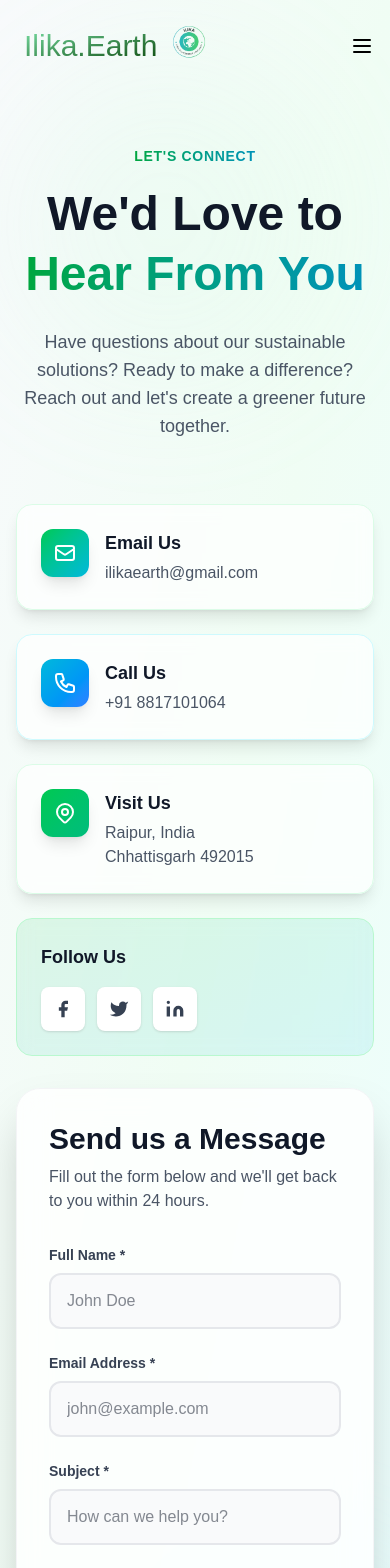
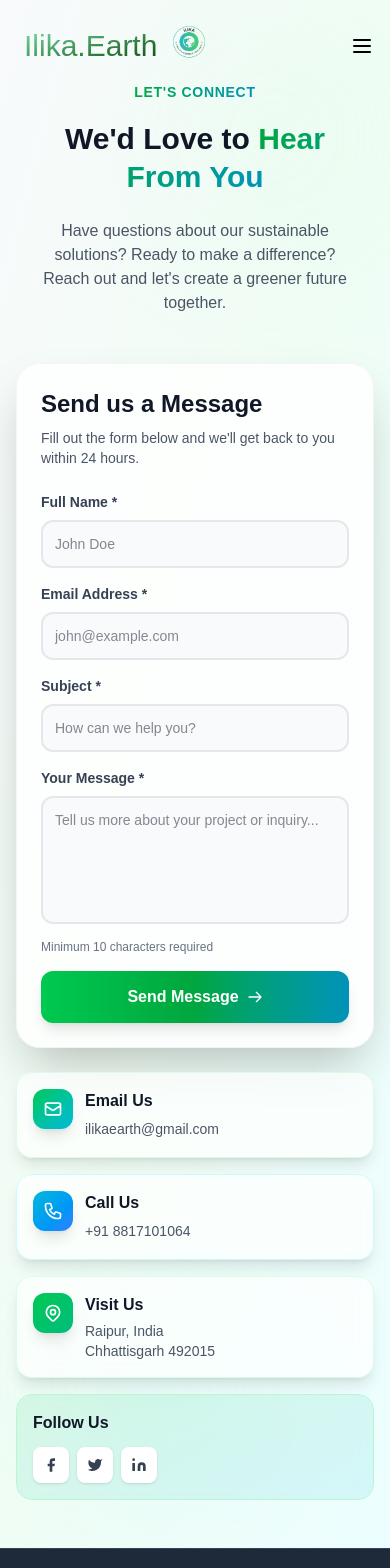
Before and after one commit to JayGupta930/ilika_earth, a Next.js app: page /contact in a window 390 px wide. Shown: the top 1568 px of the page. Built offline with nearby package versions, Linux system fonts and the light colour scheme.

Commit message:
feat: Update Contact Page layout and styling for improved responsiveness and user experience

```diff
--- a/src/app/contact/page.js
+++ b/src/app/contact/page.js
@@ -28,7 +28,7 @@ export default function Contact() {
     <div className="min-h-screen bg-gradient-to-br from-slate-50 via-green-50 to-cyan-50 relative overflow-hidden">
       {/* Animated background elements */}
       <motion.div
-        className="absolute top-20 right-20 w-72 h-72 bg-green-200/30 rounded-full blur-3xl"
+        className="absolute top-10 right-5 sm:top-20 sm:right-20 w-48 h-48 sm:w-72 sm:h-72 bg-green-200/30 rounded-full blur-3xl"
         animate={{
           scale: [1, 1.2, 1],
           opacity: [0.3, 0.5, 0.3],
@@ -40,7 +40,7 @@ export default function Contact() {
         }}
       />
       <motion.div
-        className="absolute bottom-20 left-20 w-96 h-96 bg-cyan-200/30 rounded-full blur-3xl"
+        className="absolute bottom-10 left-5 sm:bottom-20 sm:left-20 w-64 h-64 sm:w-96 sm:h-96 bg-cyan-200/30 rounded-full blur-3xl"
         animate={{
           scale: [1.2, 1, 1.2],
           opacity: [0.5, 0.3, 0.5],
@@ -52,10 +52,10 @@ export default function Contact() {
         }}
       />
 
-      <div className="relative max-w-7xl mx-auto px-4 sm:px-6 lg:px-8 py-20">
+      <div className="relative max-w-7xl mx-auto px-4 sm:px-6 lg:px-8 py-12 sm:py-16 lg:py-20">
         {/* Header Section */}
         <motion.div
-          className="text-center mb-16 mt-16"
+          className="text-center mb-12 sm:mb-16 mt-8 sm:mt-12 lg:mt-16"
           initial={{ opacity: 0, y: -30 }}
           animate={{ opacity: 1, y: 0 }}
           transition={{ duration: 0.8 }}
@@ -71,7 +71,7 @@ export default function Contact() {
             </span>
           </motion.div>
           <motion.h1
-            className="text-5xl md:text-6xl font-bold text-gray-900 mb-6 leading-tight"
+            className="text-3xl sm:text-4xl md:text-5xl lg:text-6xl font-bold text-gray-900 mb-6 leading-tight px-4 sm:px-0"
             initial={{ opacity: 0, y: 20 }}
             animate={{ opacity: 1, y: 0 }}
             transition={{ duration: 0.8, delay: 0.3 }}
@@ -79,7 +79,7 @@ export default function Contact() {
             We'd Love to <span className="bg-gradient-to-r from-green-600 to-cyan-600 text-transparent bg-clip-text">Hear From You</span>
           </motion.h1>
           <motion.p
-            className="text-lg md:text-xl text-gray-600 max-w-2xl mx-auto"
+            className="text-base sm:text-lg md:text-xl text-gray-600 max-w-2xl mx-auto px-4 sm:px-0"
             initial={{ opacity: 0, y: 20 }}
             animate={{ opacity: 1, y: 0 }}
             transition={{ duration: 0.8, delay: 0.5 }}
@@ -88,33 +88,33 @@ export default function Contact() {
           </motion.p>
         </motion.div>
 
-        <div className="grid lg:grid-cols-5 gap-8 items-start">
+        <div className="grid lg:grid-cols-5 gap-6 lg:gap-8 items-start">
           {/* Contact Info Cards - Left Side */}
           <motion.div
-            className="lg:col-span-2 space-y-6"
+            className="lg:col-span-2 space-y-4 sm:space-y-6 order-2 lg:order-1"
             initial={{ opacity: 0, x: -50 }}
             animate={{ opacity: 1, x: 0 }}
             transition={{ duration: 0.8, delay: 0.6 }}
           >
             {/* Email Card */}
             <motion.div
-              className="group bg-white/70 backdrop-blur-sm p-6 rounded-2xl shadow-lg hover:shadow-2xl transition-all duration-300 border border-green-100"
+              className="group bg-white/70 backdrop-blur-sm p-4 sm:p-6 rounded-2xl shadow-lg hover:shadow-2xl transition-all duration-300 border border-green-100"
               whileHover={{ y: -5, scale: 1.02 }}
               transition={{ type: "spring", stiffness: 300 }}
             >
-              <div className="flex items-start gap-4">
+              <div className="flex items-start gap-3 sm:gap-4">
                 <motion.div
-                  className="bg-gradient-to-br from-green-500 to-cyan-500 p-3 rounded-xl shadow-lg"
+                  className="bg-gradient-to-br from-green-500 to-cyan-500 p-2.5 sm:p-3 rounded-xl shadow-lg flex-shrink-0"
                   whileHover={{ rotate: 360 }}
                   transition={{ duration: 0.6 }}
                 >
-                  <svg className="w-6 h-6 text-white" fill="none" stroke="currentColor" viewBox="0 0 24 24">
+                  <svg className="w-5 h-5 sm:w-6 sm:h-6 text-white" fill="none" stroke="currentColor" viewBox="0 0 24 24">
                     <path strokeLinecap="round" strokeLinejoin="round" strokeWidth={2} d="M3 8l7.89 5.26a2 2 0 002.22 0L21 8M5 19h14a2 2 0 002-2V7a2 2 0 00-2-2H5a2 2 0 00-2 2v10a2 2 0 002 2z" />
                   </svg>
                 </motion.div>
-                <div className="flex-1">
-                  <h3 className="text-lg font-bold text-gray-900 mb-1">Email Us</h3>
-                  <a href="mailto:ilikaearth@gmail.com" className="text-gray-600 hover:text-green-600 transition-colors duration-200 break-all">
+                <div className="flex-1 min-w-0">
+                  <h3 className="text-base sm:text-lg font-bold text-gray-900 mb-1">Email Us</h3>
+                  <a href="mailto:ilikaearth@gmail.com" className="text-sm sm:text-base text-gray-600 hover:text-green-600 transition-colors duration-200 break-all">
                     ilikaearth@gmail.com
                   </a>
                 </div>
@@ -123,23 +123,23 @@ export default function Contact() {
 
             {/* Phone Card */}
             <motion.div
-              className="group bg-white/70 backdrop-blur-sm p-6 rounded-2xl shadow-lg hover:shadow-2xl transition-all duration-300 border border-cyan-100"
+              className="group bg-white/70 backdrop-blur-sm p-4 sm:p-6 rounded-2xl shadow-lg hover:shadow-2xl transition-all duration-300 border border-cyan-100"
               whileHover={{ y: -5, scale: 1.02 }}
               transition={{ type: "spring", stiffness: 300 }}
             >
-              <div className="flex items-start gap-4">
+              <div className="flex items-start gap-3 sm:gap-4">
                 <motion.div
-                  className="bg-gradient-to-br from-cyan-500 to-blue-500 p-3 rounded-xl shadow-lg"
+                  className="bg-gradient-to-br from-cyan-500 to-blue-500 p-2.5 sm:p-3 rounded-xl shadow-lg flex-shrink-0"
                   whileHover={{ rotate: 360 }}
                   transition={{ duration: 0.6 }}
                 >
-                  <svg className="w-6 h-6 text-white" fill="none" stroke="currentColor" viewBox="0 0 24 24">
+                  <svg className="w-5 h-5 sm:w-6 sm:h-6 text-white" fill="none" stroke="currentColor" viewBox="0 0 24 24">
                     <path strokeLinecap="round" strokeLinejoin="round" strokeWidth={2} d="M3 5a2 2 0 012-2h3.28a1 1 0 01.948.684l1.498 4.493a1 1 0 01-.502 1.21l-2.257 1.13a11.042 11.042 0 005.516 5.516l1.13-2.257a1 1 0 011.21-.502l4.493 1.498a1 1 0 01.684.949V19a2 2 0 01-2 2h-1C9.716 21 3 14.284 3 6V5z" />
                   </svg>
                 </motion.div>
-                <div className="flex-1">
-                  <h3 className="text-lg font-bold text-gray-900 mb-1">Call Us</h3>
-                  <a href="tel:+918817101064" className="text-gray-600 hover:text-cyan-600 transition-colors duration-200">
+                <div className="flex-1 min-w-0">
+                  <h3 className="text-base sm:text-lg font-bold text-gray-900 mb-1">Call Us</h3>
+                  <a href="tel:+918817101064" className="text-sm sm:text-base text-gray-600 hover:text-cyan-600 transition-colors duration-200">
                     +91 8817101064
                   </a>
                 </div>
@@ -148,24 +148,24 @@ export default function Contact() {
 
             {/* Location Card */}
             <motion.div
-              className="group bg-white/70 backdrop-blur-sm p-6 rounded-2xl shadow-lg hover:shadow-2xl transition-all duration-300 border border-green-100"
+              className="group bg-white/70 backdrop-blur-sm p-4 sm:p-6 rounded-2xl shadow-lg hover:shadow-2xl transition-all duration-300 border border-green-100"
               whileHover={{ y: -5, scale: 1.02 }}
               transition={{ type: "spring", stiffness: 300 }}
             >
-              <div className="flex items-start gap-4">
+              <div className="flex items-start gap-3 sm:gap-4">
                 <motion.div
-                  className="bg-gradient-to-br from-green-500 to-emerald-500 p-3 rounded-xl shadow-lg"
+                  className="bg-gradient-to-br from-green-500 to-emerald-500 p-2.5 sm:p-3 rounded-xl shadow-lg flex-shrink-0"
                   whileHover={{ rotate: 360 }}
                   transition={{ duration: 0.6 }}
                 >
-                  <svg className="w-6 h-6 text-white" fill="none" stroke="currentColor" viewBox="0 0 24 24">
+                  <svg className="w-5 h-5 sm:w-6 sm:h-6 text-white" fill="none" stroke="currentColor" viewBox="0 0 24 24">
                     <path strokeLinecap="round" strokeLinejoin="round" strokeWidth={2} d="M17.657 16.657L13.414 20.9a1.998 1.998 0 01-2.827 0l-4.244-4.243a8 8 0 1111.314 0z" />
                     <path strokeLinecap="round" strokeLinejoin="round" strokeWidth={2} d="M15 11a3 3 0 11-6 0 3 3 0 016 0z" />
                   </svg>
                 </motion.div>
-                <div className="flex-1">
-                  <h3 className="text-lg font-bold text-gray-900 mb-1">Visit Us</h3>
-                  <p className="text-gray-600">
+                <div className="flex-1 min-w-0">
+                  <h3 className="text-base sm:text-lg font-bold text-gray-900 mb-1">Visit Us</h3>
+                  <p className="text-sm sm:text-base text-gray-600">
                     Raipur, India<br />
                     Chhattisgarh 492015
                   </p>
@@ -175,13 +175,13 @@ export default function Contact() {
 
             {/* Social Links */}
             <motion.div
-              className="bg-gradient-to-br from-green-500/10 to-cyan-500/10 backdrop-blur-sm p-6 rounded-2xl border border-green-200"
+              className="bg-gradient-to-br from-green-500/10 to-cyan-500/10 backdrop-blur-sm p-4 sm:p-6 rounded-2xl border border-green-200"
               initial={{ opacity: 0, y: 20 }}
               animate={{ opacity: 1, y: 0 }}
               transition={{ duration: 0.8, delay: 0.8 }}
             >
-              <h3 className="text-lg font-bold text-gray-900 mb-4">Follow Us</h3>
-              <div className="flex gap-3">
+              <h3 className="text-base sm:text-lg font-bold text-gray-900 mb-3 sm:mb-4">Follow Us</h3>
+              <div className="flex gap-2 sm:gap-3">
                 {[
                   { icon: 'M18 2h-3a5 5 0 00-5 5v3H7v4h3v8h4v-8h3l1-4h-4V7a1 1 0 011-1h3z', label: 'Facebook' },
                   { icon: 'M23 3a10.9 10.9 0 01-3.14 1.53 4.48 4.48 0 00-7.86 3v1A10.66 10.66 0 013 4s-4 9 5 13a11.64 11.64 0 01-7 2c9 5 20 0 20-11.5a4.5 4.5 0 00-.08-.83A7.72 7.72 0 0023 3z', label: 'Twitter' },
@@ -189,11 +189,11 @@ export default function Contact() {
                 ].map((social, index) => (
                   <motion.button
                     key={index}
-                    className="bg-white p-3 rounded-lg shadow hover:shadow-lg transition-all duration-300"
+                    className="bg-white p-2.5 sm:p-3 rounded-lg shadow hover:shadow-lg transition-all duration-300"
                     whileHover={{ y: -3, scale: 1.1 }}
                     whileTap={{ scale: 0.95 }}
                   >
-                    <svg className="w-5 h-5 text-gray-700" fill="currentColor" viewBox="0 0 24 24">
+                    <svg className="w-4 h-4 sm:w-5 sm:h-5 text-gray-700" fill="currentColor" viewBox="0 0 24 24">
                       <path d={social.icon} />
                     </svg>
                   </motion.button>
@@ -204,20 +204,20 @@ export default function Contact() {
 
           {/* Contact Form - Right Side */}
           <motion.div
-            className="lg:col-span-3"
+            className="lg:col-span-3 order-1 lg:order-2"
             initial={{ opacity: 0, x: 50 }}
             animate={{ opacity: 1, x: 0 }}
             transition={{ duration: 0.8, delay: 0.6 }}
           >
             <motion.div
-              className="bg-white/80 backdrop-blur-lg p-8 md:p-10 rounded-3xl shadow-2xl border border-gray-100"
+              className="bg-white/80 backdrop-blur-lg p-6 sm:p-8 md:p-10 rounded-3xl shadow-2xl border border-gray-100"
               whileHover={{ boxShadow: "0 25px 50px -12px rgba(0, 0, 0, 0.15)" }}
             >
-              <h2 className="text-3xl font-bold text-gray-900 mb-2">Send us a Message</h2>
-              <p className="text-gray-600 mb-8">Fill out the form below and we'll get back to you within 24 hours.</p>
+              <h2 className="text-2xl sm:text-3xl font-bold text-gray-900 mb-2">Send us a Message</h2>
+              <p className="text-sm sm:text-base text-gray-600 mb-6 sm:mb-8">Fill out the form below and we'll get back to you within 24 hours.</p>
 
-              <form onSubmit={handleSubmit} className="space-y-6">
-                <div className="grid md:grid-cols-2 gap-6">
+              <form onSubmit={handleSubmit} className="space-y-4 sm:space-y-6">
+                <div className="grid sm:grid-cols-2 gap-4 sm:gap-6">
                   {/* Name Input */}
                   <motion.div
                     initial={{ opacity: 0, y: 20 }}
@@ -233,7 +233,7 @@ export default function Contact() {
                       name="name"
                       value={formData.name}
                       onChange={handleChange}
-                      className="w-full px-4 py-3.5 bg-gray-50 border-2 border-gray-200 rounded-xl focus:outline-none focus:border-green-500 focus:bg-white transition-all duration-300 text-gray-900"
+                      className="w-full px-3 py-3 sm:px-4 sm:py-3.5 bg-gray-50 border-2 border-gray-200 rounded-xl focus:outline-none focus:border-green-500 focus:bg-white transition-all duration-300 text-gray-900 text-sm sm:text-base"
                       placeholder="John Doe"
                       required
                       whileFocus={{ scale: 1.01 }}
@@ -255,7 +255,7 @@ export default function Contact() {
                       name="email"
                       value={formData.email}
                       onChange={handleChange}
-                      className="w-full px-4 py-3.5 bg-gray-50 border-2 border-gray-200 rounded-xl focus:outline-none focus:border-cyan-500 focus:bg-white transition-all duration-300 text-gray-900"
+                      className="w-full px-3 py-3 sm:px-4 sm:py-3.5 bg-gray-50 border-2 border-gray-200 rounded-xl focus:outline-none focus:border-cyan-500 focus:bg-white transition-all duration-300 text-gray-900 text-sm sm:text-base"
                       placeholder="john@example.com"
                       required
                       whileFocus={{ scale: 1.01 }}
@@ -278,7 +278,7 @@ export default function Contact() {
                     name="subject"
                     value={formData.subject}
                     onChange={handleChange}
-                    className="w-full px-4 py-3.5 bg-gray-50 border-2 border-gray-200 rounded-xl focus:outline-none focus:border-green-500 focus:bg-white transition-all duration-300 text-gray-900"
+                    className="w-full px-3 py-3 sm:px-4 sm:py-3.5 bg-gray-50 border-2 border-gray-200 rounded-xl focus:outline-none focus:border-green-500 focus:bg-white transition-all duration-300 text-gray-900 text-sm sm:text-base"
                     placeholder="How can we help you?"
                     required
                     whileFocus={{ scale: 1.01 }}
@@ -299,19 +299,19 @@ export default function Contact() {
                     name="message"
                     value={formData.message}
                     onChange={handleChange}
-                    rows={6}
-                    className="w-full px-4 py-3.5 bg-gray-50 border-2 border-gray-200 rounded-xl focus:outline-none focus:border-cyan-500 focus:bg-white transition-all duration-300 resize-none text-gray-900"
+                    rows={5}
+                    className="w-full px-3 py-3 sm:px-4 sm:py-3.5 bg-gray-50 border-2 border-gray-200 rounded-xl focus:outline-none focus:border-cyan-500 focus:bg-white transition-all duration-300 resize-none text-gray-900 text-sm sm:text-base"
                     placeholder="Tell us more about your project or inquiry..."
                     required
                     whileFocus={{ scale: 1.01 }}
                   ></motion.textarea>
-                  <p className="text-sm text-gray-500 mt-2">Minimum 10 characters required</p>
+                  <p className="text-xs sm:text-sm text-gray-500 mt-2">Minimum 10 characters required</p>
                 </motion.div>
 
                 {/* Submit Button */}
                 <motion.button
                   type="submit"
-                  className="w-full bg-gradient-to-r from-green-500 via-green-600 to-cyan-600 text-white px-8 py-4 rounded-xl font-bold text-lg shadow-lg hover:shadow-xl transition-all duration-300 relative overflow-hidden group"
+                  className="w-full bg-gradient-to-r from-green-500 via-green-600 to-cyan-600 text-white px-6 py-3.5 sm:px-8 sm:py-4 rounded-xl font-bold text-base sm:text-lg shadow-lg hover:shadow-xl transition-all duration-300 relative overflow-hidden group"
                   initial={{ opacity: 0, y: 20 }}
                   animate={{ opacity: 1, y: 0 }}
                   transition={{ duration: 0.5, delay: 1.2 }}
@@ -327,7 +327,7 @@ export default function Contact() {
                   <span className="relative z-10 flex items-center justify-center gap-2">
                     Send Message
                     <motion.svg
-                      className="w-5 h-5"
+                      className="w-4 h-4 sm:w-5 sm:h-5"
                       fill="none"
                       stroke="currentColor"
                       viewBox="0 0 24 24"
--- a/src/components/Main/NavbarDemo.jsx
+++ b/src/components/Main/NavbarDemo.jsx
@@ -69,26 +69,30 @@ export function NavbarDemo() {
                 key={`mobile-link-${idx}`}
                 href={item.link}
                 onClick={() => setIsMobileMenuOpen(false)}
-                className="relative text-black dark:text-black"
+                className="relative text-black dark:text-black py-2 px-2 w-full block hover:bg-gray-50 rounded-lg transition-colors"
               >
-                <span className="block">{item.name}</span>
+                <span className="block text-base font-medium">{item.name}</span>
               </Link>
             ))}
-            <div className="flex w-full flex-col gap-4">
+            <div className="w-full border-t border-gray-200 pt-4 mt-2">
+              <div className="flex w-full flex-col gap-3">
                 <NavbarButton
                   onClick={() => setIsMobileMenuOpen(false)}
                   variant="primary"
-                className="w-full"
+                  className="w-full text-center"
+                  as="button"
                 >
                   Login
                 </NavbarButton>
                 <NavbarButton
                   onClick={() => setIsMobileMenuOpen(false)}
                   variant="primary"
-                className="w-full"
+                  className="w-full text-center bg-gradient-to-r from-green-500 to-green-600 text-white hover:from-green-600 hover:to-green-700 border-0 shadow-lg"
+                  as="button"
                 >
                   Book a call
                 </NavbarButton>
+              </div>
             </div>
           </MobileNavMenu>
         </MobileNav>
--- a/src/components/ui/Main/resizable-navbar.jsx
+++ b/src/components/ui/Main/resizable-navbar.jsx
@@ -152,11 +152,12 @@ export const MobileNavMenu = ({ children, className, isOpen, onClose }) => {
     <AnimatePresence>
       {isOpen && (
         <motion.div
-          initial={{ opacity: 0 }}
-          animate={{ opacity: 1 }}
-          exit={{ opacity: 0 }}
+          initial={{ opacity: 0, y: -10 }}
+          animate={{ opacity: 1, y: 0 }}
+          exit={{ opacity: 0, y: -10 }}
+          transition={{ duration: 0.2, ease: "easeOut" }}
           className={cn(
-            "absolute inset-x-0 top-16 z-50 flex w-full flex-col items-start justify-start gap-4 rounded-lg bg-white px-4 py-8 shadow-[0_0_24px_rgba(34,_42,_53,_0.06),_0_1px_1px_rgba(0,_0,_0,_0.05),_0_0_0_1px_rgba(34,_42,_53,_0.04),_0_0_4px_rgba(34,_42,_53,_0.08),_0_16px_68px_rgba(47,_48,_55,_0.05),_0_1px_0_rgba(255,_255,_255,_0.1)_inset] dark:bg-neutral-950",
+            "absolute inset-x-0 top-16 z-50 flex w-full max-w-[calc(100vw-2rem)] mx-auto flex-col items-start justify-start gap-4 rounded-lg bg-white backdrop-blur-sm px-6 py-6 shadow-[0_0_24px_rgba(34,_42,_53,_0.06),_0_1px_1px_rgba(0,_0,_0,_0.05),_0_0_0_1px_rgba(34,_42,_53,_0.04),_0_0_4px_rgba(34,_42,_53,_0.08),_0_16px_68px_rgba(47,_48,_55,_0.05),_0_1px_0_rgba(255,_255,_255,_0.1)_inset]",
             className,
           )}
         >
@@ -202,11 +203,11 @@ export const NavbarButton = ({
   ...props
 }) => {
   const baseStyles =
-    " px-4 py-2 rounded-full bg-white button bg-white text-black text-sm font-bold relative cursor-pointer hover:-translate-y-0.5  transition duration-200 inline-block text-center";
+    "px-4 py-3 rounded-full bg-white button bg-white text-black text-sm font-bold relative cursor-pointer hover:-translate-y-0.5 transition duration-200 inline-block text-center min-h-[44px] flex items-center justify-center";
 
   const variantStyles = {
     primary:
-      "shadow-[0_0_24px_rgba(34,_42,_53,_0.06),_0_1px_1px_rgba(0,_0,_0,_0.05),_0_0_0_1px_rgba(34,_42,_53,_0.04),_0_0_4px_rgba(34,_42,_53,_0.08),_0_16px_68px_rgba(47,_48,_55,_0.05),_0_1px_0_rgba(255,_255,_255,_0.1)_inset]",
+      "shadow-[0_0_24px_rgba(34,_42,_53,_0.06),_0_1px_1px_rgba(0,_0,_0,_0.05),_0_0_0_1px_rgba(34,_42,_53,_0.04),_0_0_4px_rgba(34,_42,_53,_0.08),_0_16px_68px_rgba(47,_48,_55,_0.05),_0_1px_0_rgba(255,_255,_255,_0.1)_inset] border border-gray-200 hover:border-gray-300",
     secondary: "bg-transparent shadow-none dark:text-white",
     dark: "bg-black text-white shadow-[0_0_24px_rgba(34,_42,_53,_0.06),_0_1px_1px_rgba(0,_0,_0,_0.05),_0_0_0_1px_rgba(34,_42,_53,_0.04),_0_0_4px_rgba(34,_42,_53,_0.08),_0_16px_68px_rgba(47,_48,_55,_0.05),_0_1px_0_rgba(255,_255,_255,_0.1)_inset]",
     gradient:
```
Lines whose indentation alone changed are shown as unchanged.
